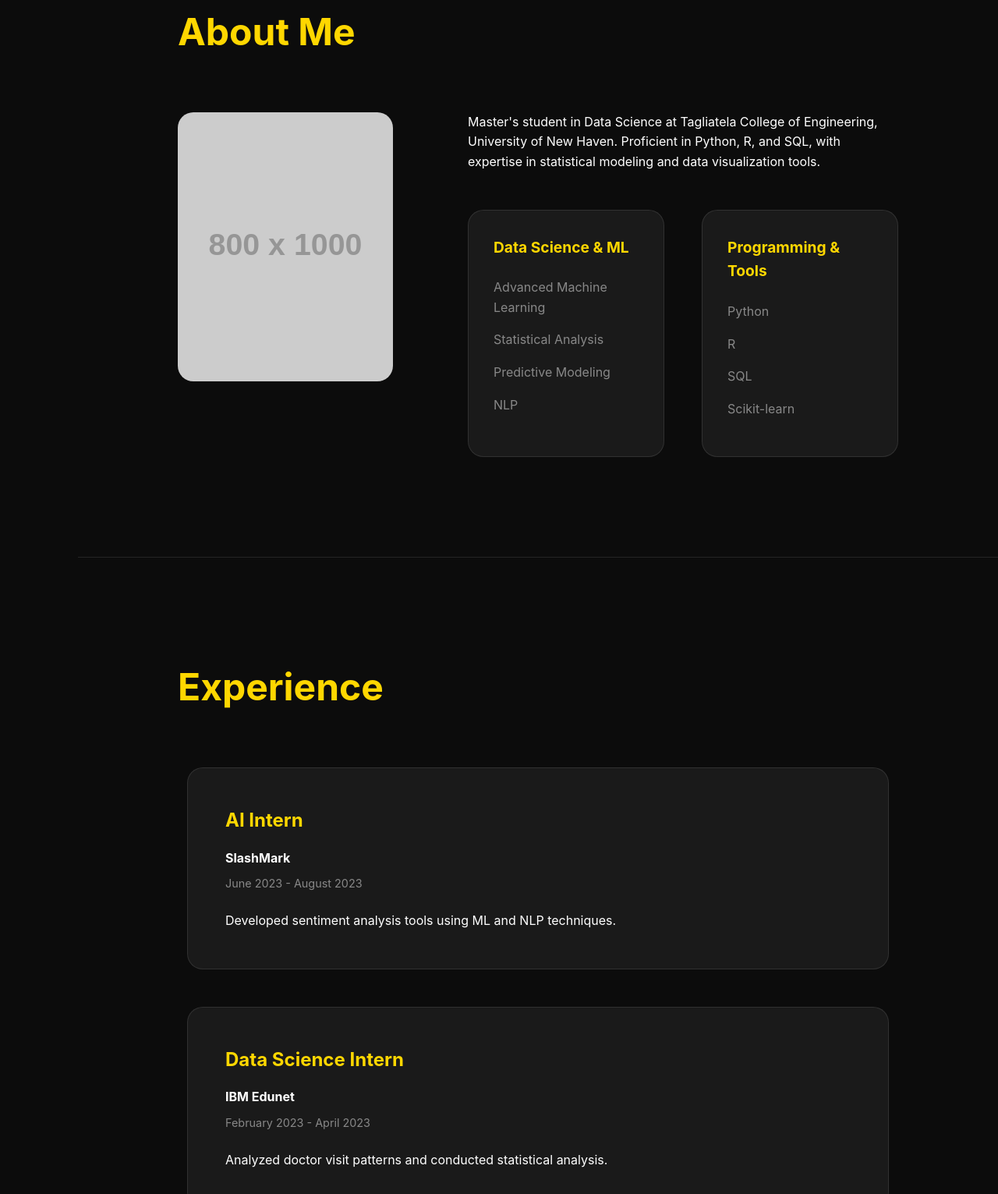
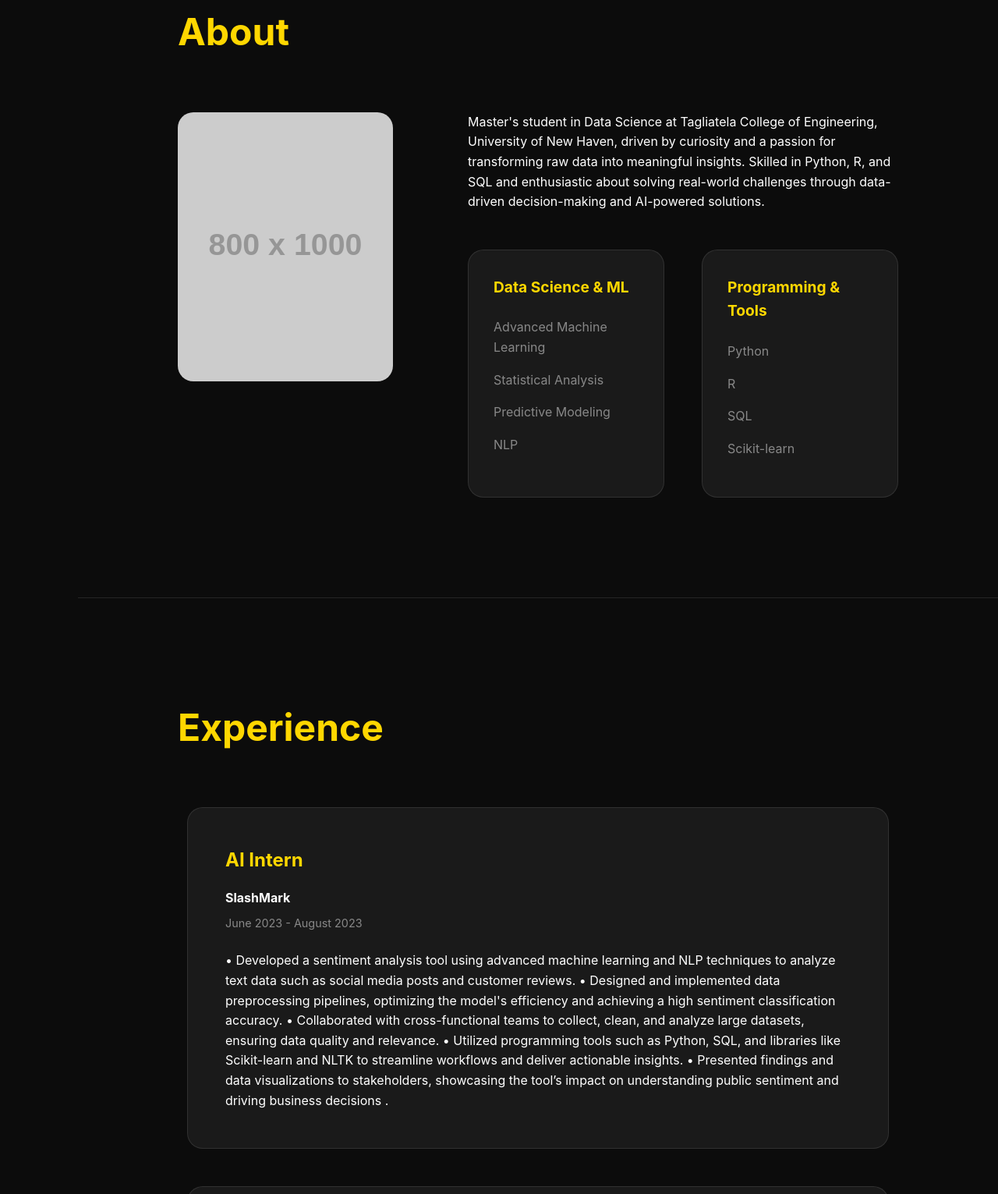
Before and after one commit to yamini233003/yaminiportfolio, a website built with Vite: page index.html in a window 1280 px wide. Shown: the part 925-2456 px from the top of the page at 78% size. Built offline with nearby package versions, Linux system fonts and the light colour scheme; placeholder pictures from the web are drawn by us.

Commit message:
index.html

```diff
--- a/index.html
+++ b/index.html
@@ -38,7 +38,7 @@
               and ideas into intelligent systems.
             </p>
             <div class="cta-buttons">
-              <a href="resume.pdf" class="primary-btn" download>Download Resume <i class="fas fa-download"></i></a>
+              <a href="https://docs.google.com/document/d/1f2pixWSAPgJ5Yv0y2hNQpAqOZcP5q5Vk/edit?usp=drive_link&ouid=117038265416727227680&rtpof=true&sd=true" class="primary-btn" download>Download Resume <i class="fas fa-download"></i></a>
               <a href="#projects" class="secondary-btn">View Projects <i class="fas fa-arrow-right"></i></a>
             </div>
           </div>
@@ -54,7 +54,7 @@
       </section>
 
       <section id="about" class="about">
-        <h2 data-aos="fade-up">About Me</h2>
+        <h2 data-aos="fade-up">About</h2>
         <div class="about-content">
           <div class="about-image" data-aos="fade-right">
             <img
@@ -64,9 +64,10 @@
           </div>
           <div class="about-text" data-aos="fade-left">
             <p>
-              Master's student in Data Science at Tagliatela College of Engineering,
-              University of New Haven. Proficient in Python, R, and SQL, with expertise
-              in statistical modeling and data visualization tools.
+             Master's student in Data Science at Tagliatela College of Engineering,
+            University of New Haven, driven by curiosity and a passion for transforming raw data
+            into meaningful insights. Skilled in Python, R, and SQL and enthusiastic about solving real-world challenges
+            through data-driven decision-making and AI-powered solutions.
             </p>
             <div class="skill-categories">
               <div class="skill-category" data-aos="fade-up">
@@ -100,7 +101,12 @@
               <h3>AI Intern</h3>
               <h4>SlashMark</h4>
               <p class="date">June 2023 - August 2023</p>
-              <p>Developed sentiment analysis tools using ML and NLP techniques.</p>
+              <p>•	Developed a sentiment analysis tool using advanced machine learning and NLP techniques to analyze text data such as social media posts and customer reviews.
+•	Designed and implemented data preprocessing pipelines, optimizing the model's efficiency and achieving a high sentiment classification accuracy.
+•	Collaborated with cross-functional teams to collect, clean, and analyze large datasets, ensuring data quality and relevance.
+•	Utilized programming tools such as Python, SQL, and libraries like Scikit-learn and NLTK to streamline workflows and deliver actionable insights.
+•	Presented findings and data visualizations to stakeholders, showcasing the tool’s impact on understanding public sentiment and driving business decisions
+.</p>
             </div>
           </div>
           <div class="timeline-item" data-aos="fade-up">
```
